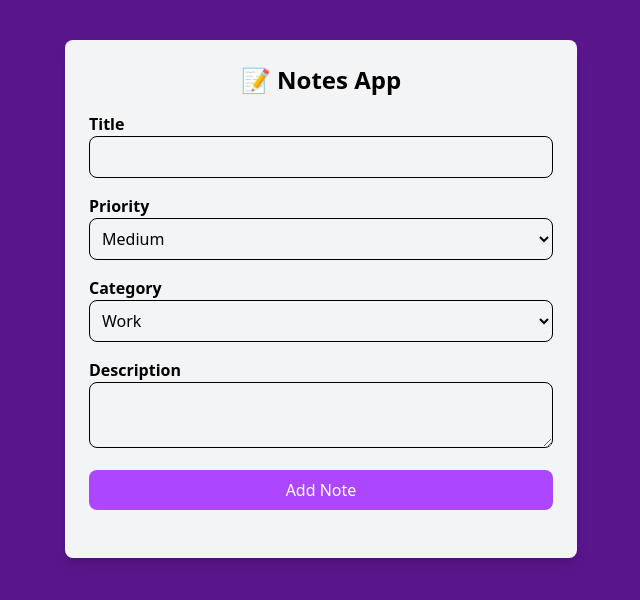
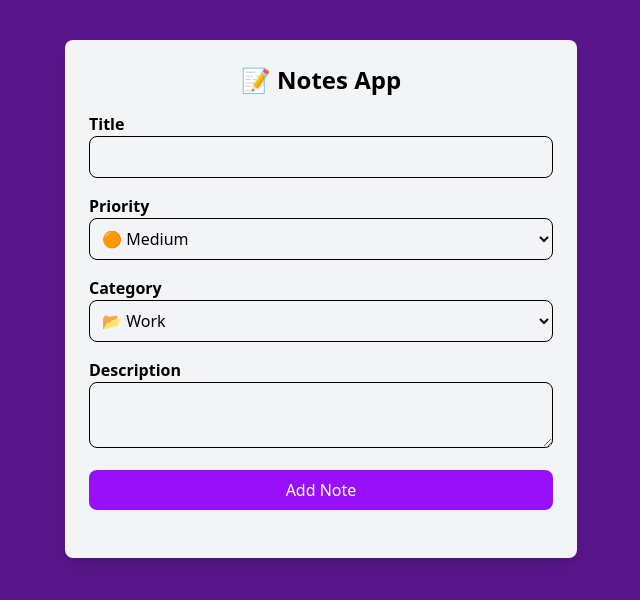
Before and after one commit to Marcscob/Traversy-modern-react-course-sandbox, a React (Vite) app in the folder notes-app/: page / in a window 1280 px wide. Shown: the top 600 px of the page, without its empty margins (319-959 px from the left). Built offline with nearby package versions, Linux system fonts and the light colour scheme.

Commit message:
Controlled Components

```diff
--- a/notes-app/src/App.jsx
+++ b/notes-app/src/App.jsx
@@ -4,6 +4,7 @@ const App = () => {
   return (
     <div className='max-w-lg mx-auto mt-10 p-6 bg-gray-100 rounded-lg shadow-lg'>
       <h2 className='text-2xl font-bold mb-4 text-center'>📝 Notes App</h2>
+
       <NoteForm />
     </div>
   );
--- a/notes-app/src/components/NoteForm.jsx
+++ b/notes-app/src/components/NoteForm.jsx
@@ -2,8 +2,8 @@ import { useState } from 'react';
 
 const NoteForm = () => {
   const [title, setTitle] = useState('');
+  const [priority, setPriority] = useState('Medium');
   const [category, setCategory] = useState('Work');
-  const [priority, setPriority] = useState('Medium');
   const [description, setDescription] = useState('');
 
   return (
@@ -24,14 +24,14 @@ const NoteForm = () => {
           Priority
         </label>
         <select
-          name={priority}
+          type='text'
           className='w-full p-2 border rounded-lg'
           value={priority}
           onChange={(e) => setPriority(e.target.value)}
         >
-          <option value='High'>High</option>
-          <option value='Medium'>Medium</option>
-          <option value='Low'>Low</option>
+          <option value='High'>🔴 High</option>
+          <option value='Medium'>🟠 Medium</option>
+          <option value='Low'>🟢 Low</option>
         </select>
       </div>
       <div className='mb-4'>
@@ -39,14 +39,14 @@ const NoteForm = () => {
           Category
         </label>
         <select
-          name={category}
+          type='text'
           className='w-full p-2 border rounded-lg'
           value={category}
           onChange={(e) => setCategory(e.target.value)}
         >
-          <option value='Work'>Work</option>
-          <option value='Personal'>Personal</option>
-          <option value='Ideas'>Ideas</option>
+          <option value='Work'>📂 Work</option>
+          <option value='Personal'>🏠 Personal</option>
+          <option value='Ideas'>💡 Ideas</option>
         </select>
       </div>
       <div className='mb-4'>
@@ -60,7 +60,7 @@ const NoteForm = () => {
           onChange={(e) => setDescription(e.target.value)}
         ></textarea>
       </div>
-      <button className='w-full bg-purple-500 text-white py-2 rounded-lg cursor-pointer hover:bg-purple-600'>
+      <button className='w-full bg-purple-500 text-white py-2 rounded-lg cursor-pointer hover: bg-purple-600'>
         Add Note
       </button>
     </form>
```
